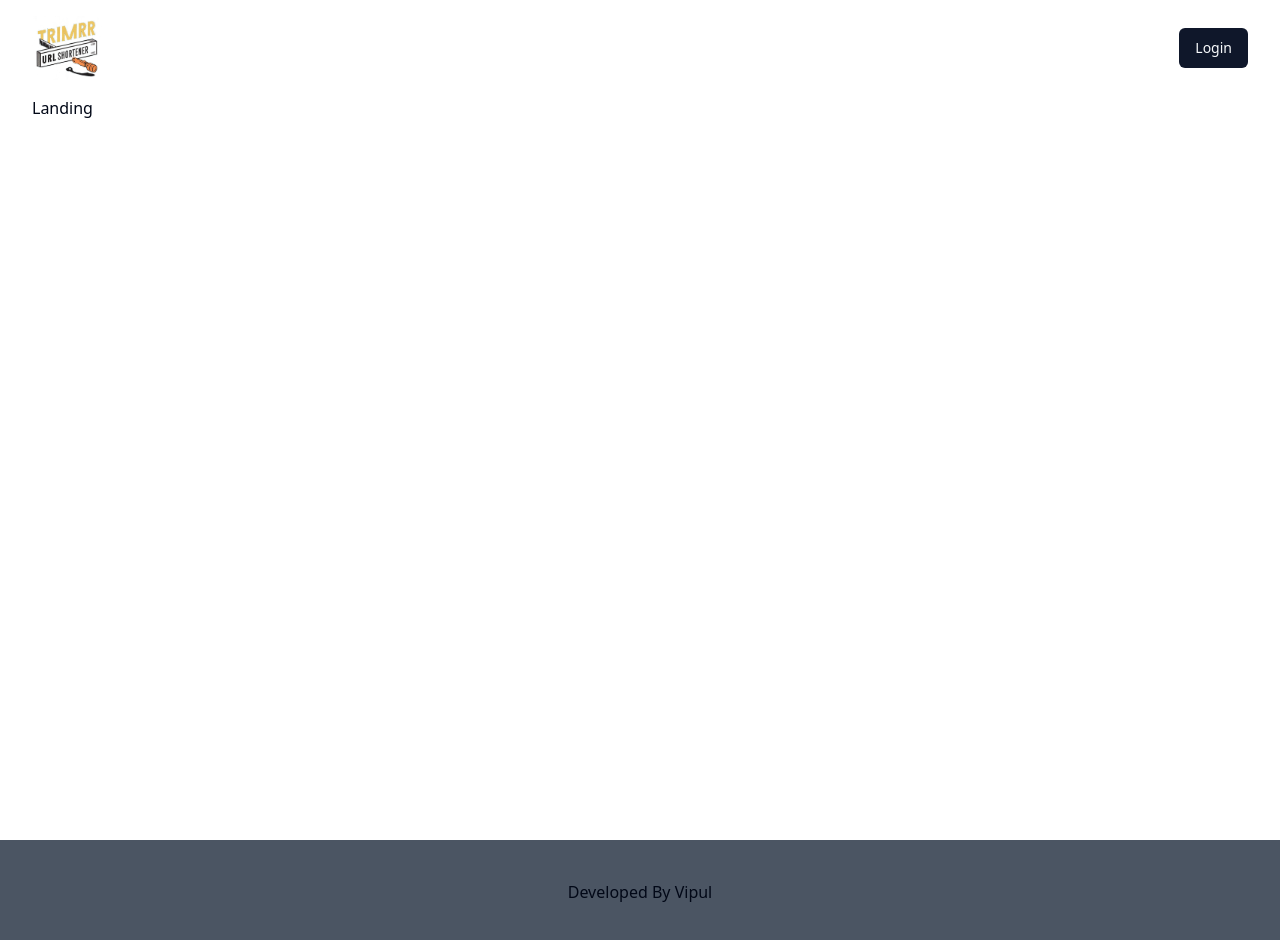
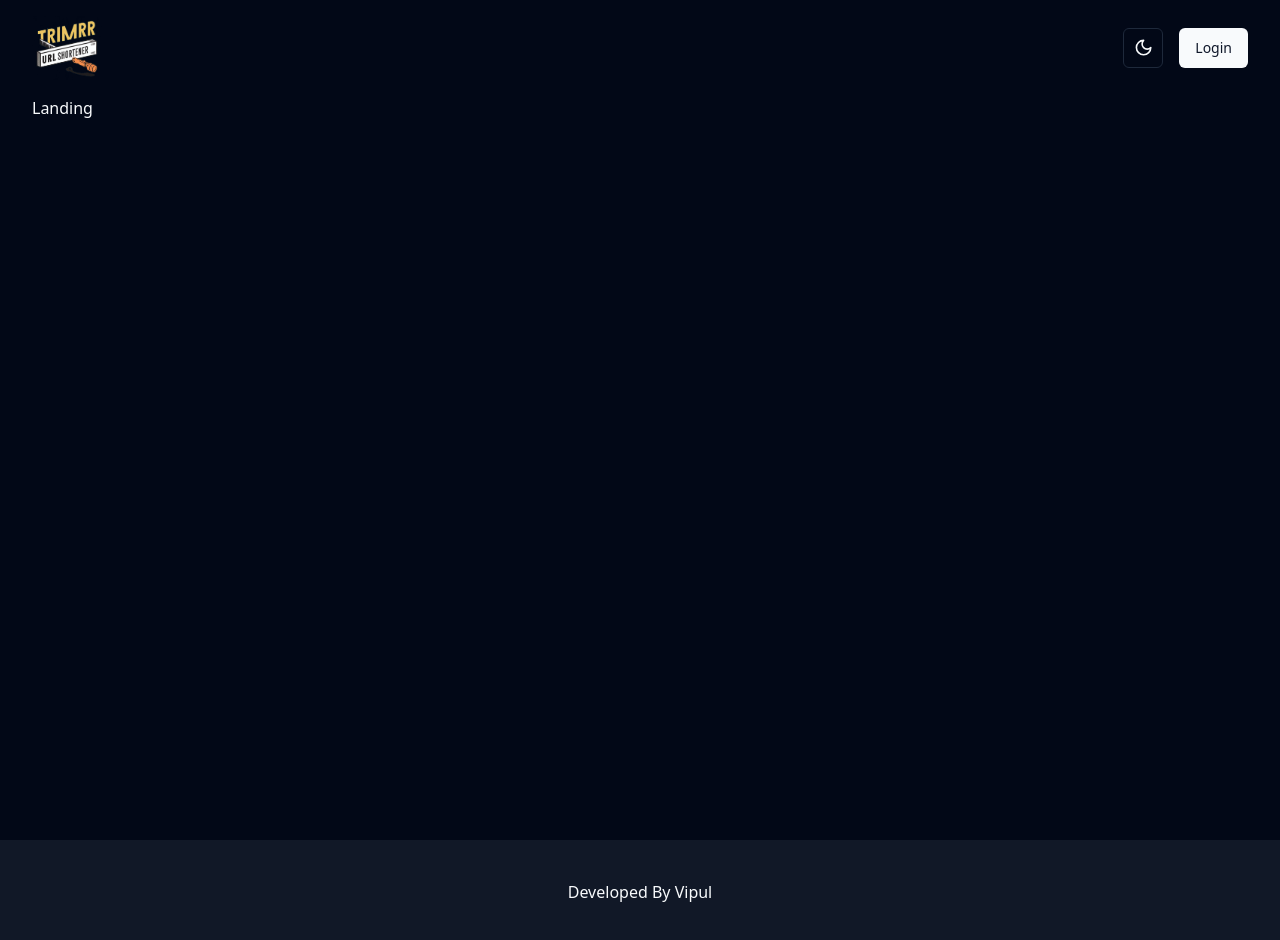
Before and after one commit to Vipulpandey007/urltrimmer, a React (Vite) app: page / in a window 1280 px wide. Shown: the top 940 px of the page. Built offline with nearby package versions, Linux system fonts and the light colour scheme.

Commit message:
theme toggler added

```diff
--- a/src/components/Header.jsx
+++ b/src/components/Header.jsx
@@ -9,6 +9,7 @@
   DropdownMenuSeparator,
   DropdownMenuTrigger,
 } from "./ui/dropdown-menu";
+import { ModeToggle } from "./mode-toggle";
 
 const Header = () => {
   const navigate = useNavigate();
@@ -18,8 +19,10 @@
       <Link to="/">
         <img src="/logo.png" className="h-16" alt="Url Shortner logo" />
       </Link>
-
-      <div>
+      <div className="flex">
+        <div className="mx-4">
+          <ModeToggle />
+        </div>
         {!user ? (
           <Button onClick={() => navigate("/auth")}>Login</Button>
         ) : (
--- /dev/null
+++ b/src/components/mode-toggle.jsx
@@ -0,0 +1,37 @@
+import { Moon, Sun } from "lucide-react";
+
+import { Button } from "@/components/ui/button";
+import {
+  DropdownMenu,
+  DropdownMenuContent,
+  DropdownMenuItem,
+  DropdownMenuTrigger,
+} from "@/components/ui/dropdown-menu";
+import { useTheme } from "@/components/theme-provider";
+
+export function ModeToggle() {
+  const { setTheme } = useTheme();
+
+  return (
+    <DropdownMenu>
+      <DropdownMenuTrigger asChild>
+        <Button variant="outline" size="icon">
+          <Sun className="h-[1.2rem] w-[1.2rem] rotate-0 scale-100 transition-all dark:-rotate-90 dark:scale-0" />
+          <Moon className="absolute h-[1.2rem] w-[1.2rem] rotate-90 scale-0 transition-all dark:rotate-0 dark:scale-100" />
+          <span className="sr-only">Toggle theme</span>
+        </Button>
+      </DropdownMenuTrigger>
+      <DropdownMenuContent align="end">
+        <DropdownMenuItem onClick={() => setTheme("light")}>
+          Light
+        </DropdownMenuItem>
+        <DropdownMenuItem onClick={() => setTheme("dark")}>
+          Dark
+        </DropdownMenuItem>
+        <DropdownMenuItem onClick={() => setTheme("system")}>
+          System
+        </DropdownMenuItem>
+      </DropdownMenuContent>
+    </DropdownMenu>
+  );
+}
--- /dev/null
+++ b/src/components/theme-provider.tsx
@@ -0,0 +1,73 @@
+import { createContext, useContext, useEffect, useState } from "react";
+
+type Theme = "dark" | "light" | "system";
+
+type ThemeProviderProps = {
+  children: React.ReactNode;
+  defaultTheme?: Theme;
+  storageKey?: string;
+};
+
+type ThemeProviderState = {
+  theme: Theme;
+  setTheme: (theme: Theme) => void;
+};
+
+const initialState: ThemeProviderState = {
+  theme: "system",
+  setTheme: () => null,
+};
+
+const ThemeProviderContext = createContext<ThemeProviderState>(initialState);
+
+export function ThemeProvider({
+  children,
+  defaultTheme = "system",
+  storageKey = "vite-ui-theme",
+  ...props
+}: ThemeProviderProps) {
+  const [theme, setTheme] = useState<Theme>(
+    () => (localStorage.getItem(storageKey) as Theme) || defaultTheme
+  );
+
+  useEffect(() => {
+    const root = window.document.documentElement;
+
+    root.classList.remove("light", "dark");
+
+    if (theme === "system") {
+      const systemTheme = window.matchMedia("(prefers-color-scheme: dark)")
+        .matches
+        ? "dark"
+        : "light";
+
+      root.classList.add(systemTheme);
+      return;
+    }
+
+    root.classList.add(theme);
+  }, [theme]);
+
+  const value = {
+    theme,
+    setTheme: (theme: Theme) => {
+      localStorage.setItem(storageKey, theme);
+      setTheme(theme);
+    },
+  };
+
+  return (
+    <ThemeProviderContext.Provider {...props} value={value}>
+      {children}
+    </ThemeProviderContext.Provider>
+  );
+}
+
+export const useTheme = () => {
+  const context = useContext(ThemeProviderContext);
+
+  if (context === undefined)
+    throw new Error("useTheme must be used within a ThemeProvider");
+
+  return context;
+};
--- a/src/layouts/app-layout.jsx
+++ b/src/layouts/app-layout.jsx
@@ -1,19 +1,22 @@
 import Header from "@/components/Header";
+import { ThemeProvider } from "@/components/theme-provider";
 import React from "react";
 import { Outlet } from "react-router-dom";
 
 const AppLayout = () => {
   return (
+    <ThemeProvider defaultTheme="dark" storageKey="vite-ui-theme">
       <div>
         <main className="min-h-screen container">
           <Header />
           {/* Body */}
           <Outlet />
         </main>
-      <div className="p-10 text-center bg-gray-600 mt-10">
+        <div className="p-10 text-center dark:bg-gray-900 bg-gray-400 mt-10">
           Developed By Vipul
         </div>
       </div>
+    </ThemeProvider>
   );
 };
 
```
Lines whose indentation alone changed are shown as unchanged.
